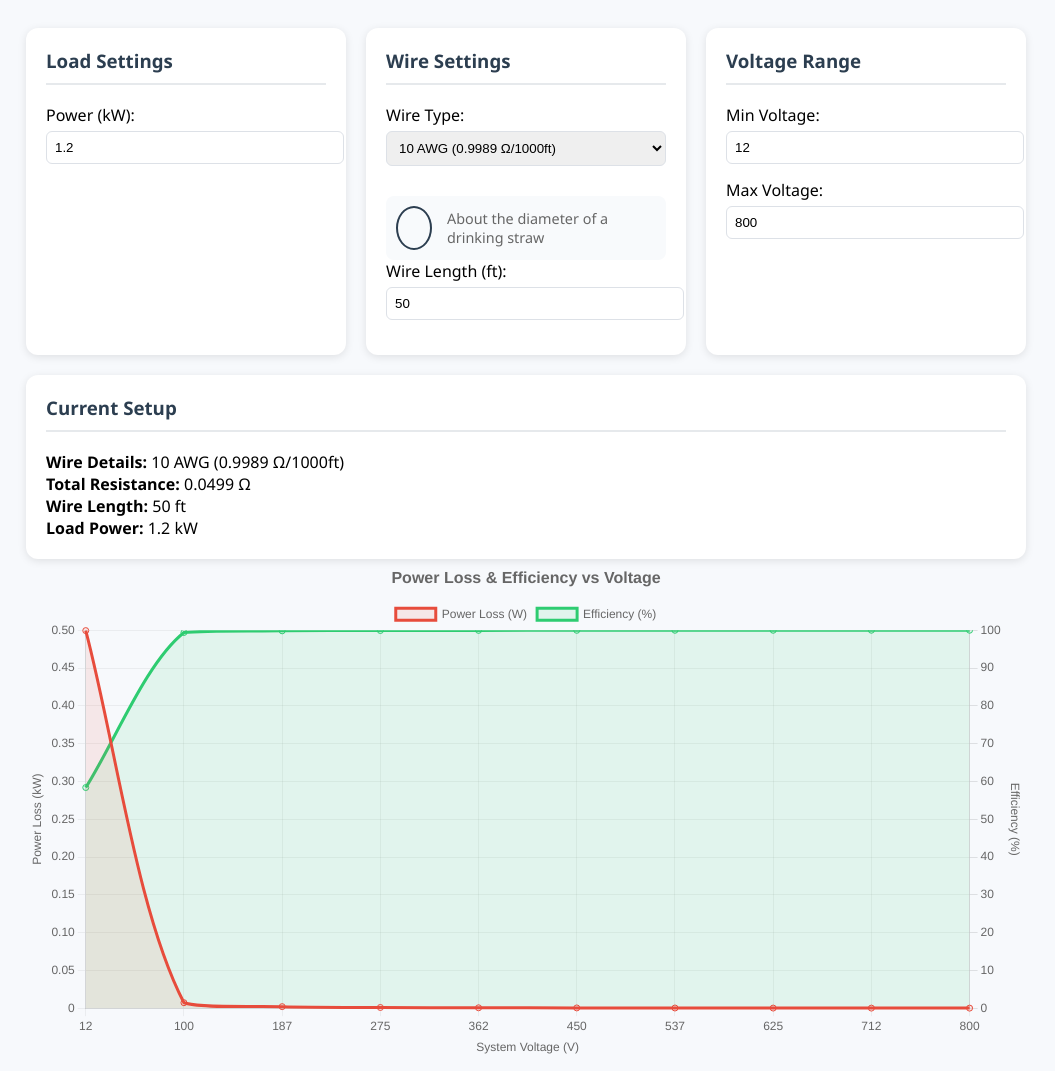
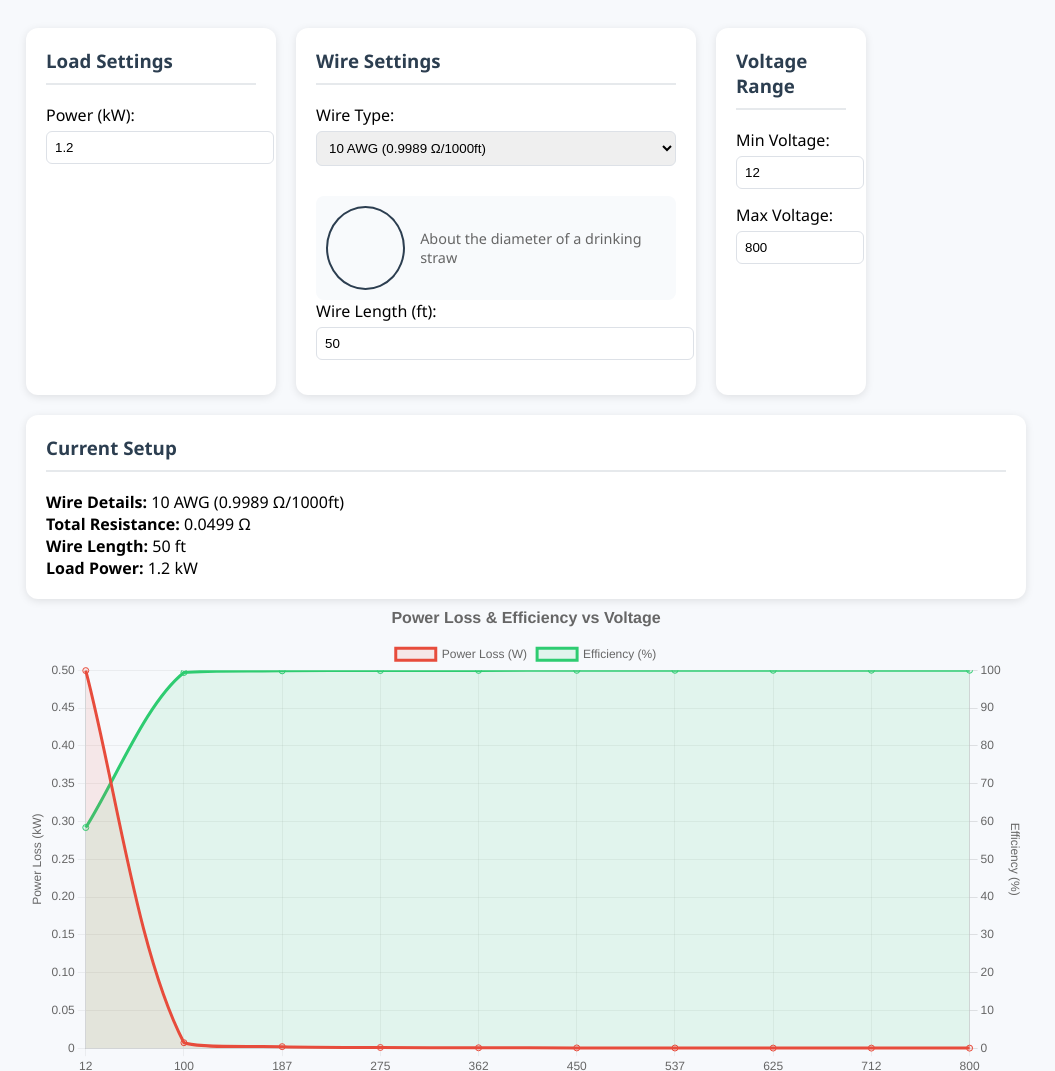
Before and after one commit to Tc3-Tech/PowerLoss-Calculator, a plain HTML site: page index.html in a window 1280 px wide. Shown: the top 1071 px of the page, without its empty margins (114-1169 px from the left). Drawn offline with nearby package versions, Linux system fonts and the light colour scheme.

Commit message:
Update index.html
update window size

```diff
--- a/index.html
+++ b/index.html
@@ -8,7 +8,7 @@
         .container { max-width: 1000px; margin: 0 auto; padding: 20px; }
         .controls {
             display: grid;
-            grid-template-columns: repeat(auto-fit, minmax(250px, 1fr));
+            grid-template-columns: 250px 400px 150px;
             gap: 20px;
             margin-bottom: 20px;
         }
@@ -158,7 +158,7 @@
 
         function updateWireVisualization() {
             const wireGauge = document.getElementById('wireGauge').value;
-            const baseSize = 20; // Base size in pixels
+            const baseSize = 40; // Base size in pixels
             const scaleFactor = wireDiameters[wireGauge] / wireDiameters['16']; // Scale relative to 16 AWG
             const size = baseSize * scaleFactor;
 
```
